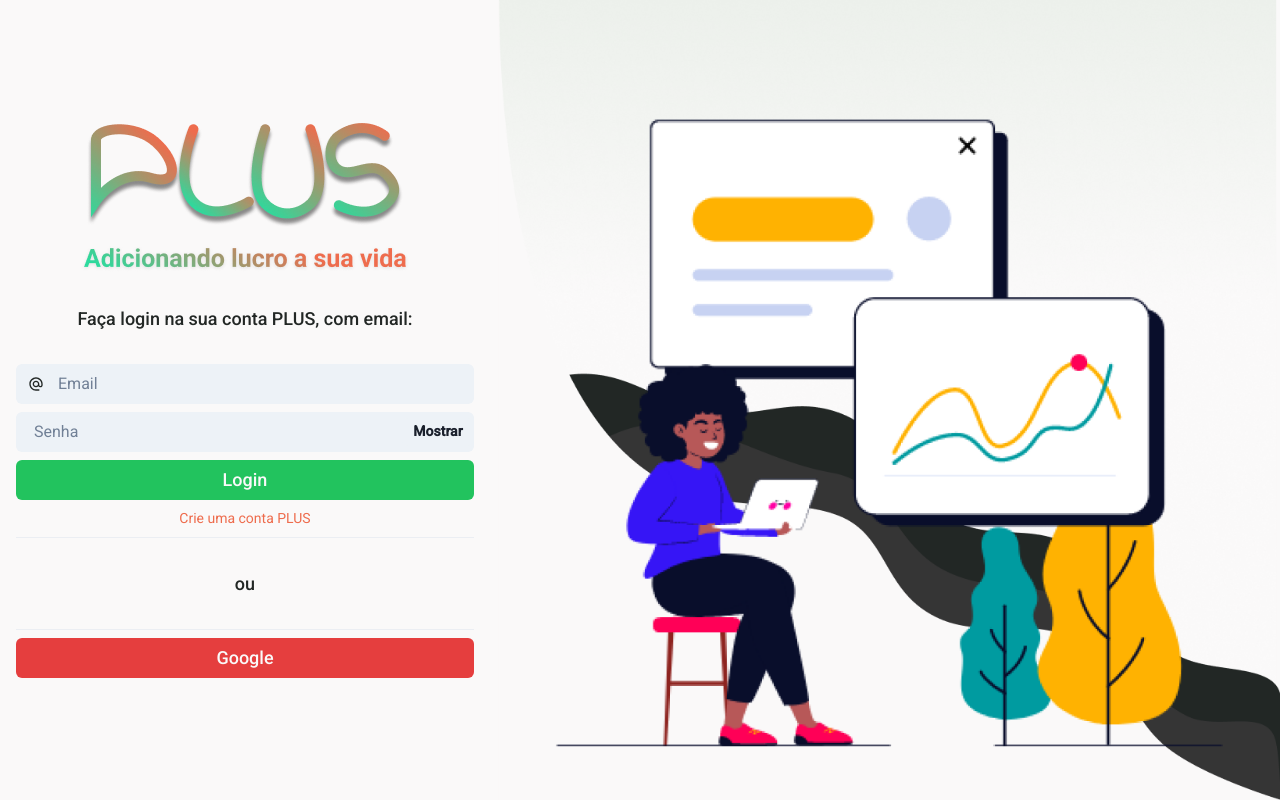
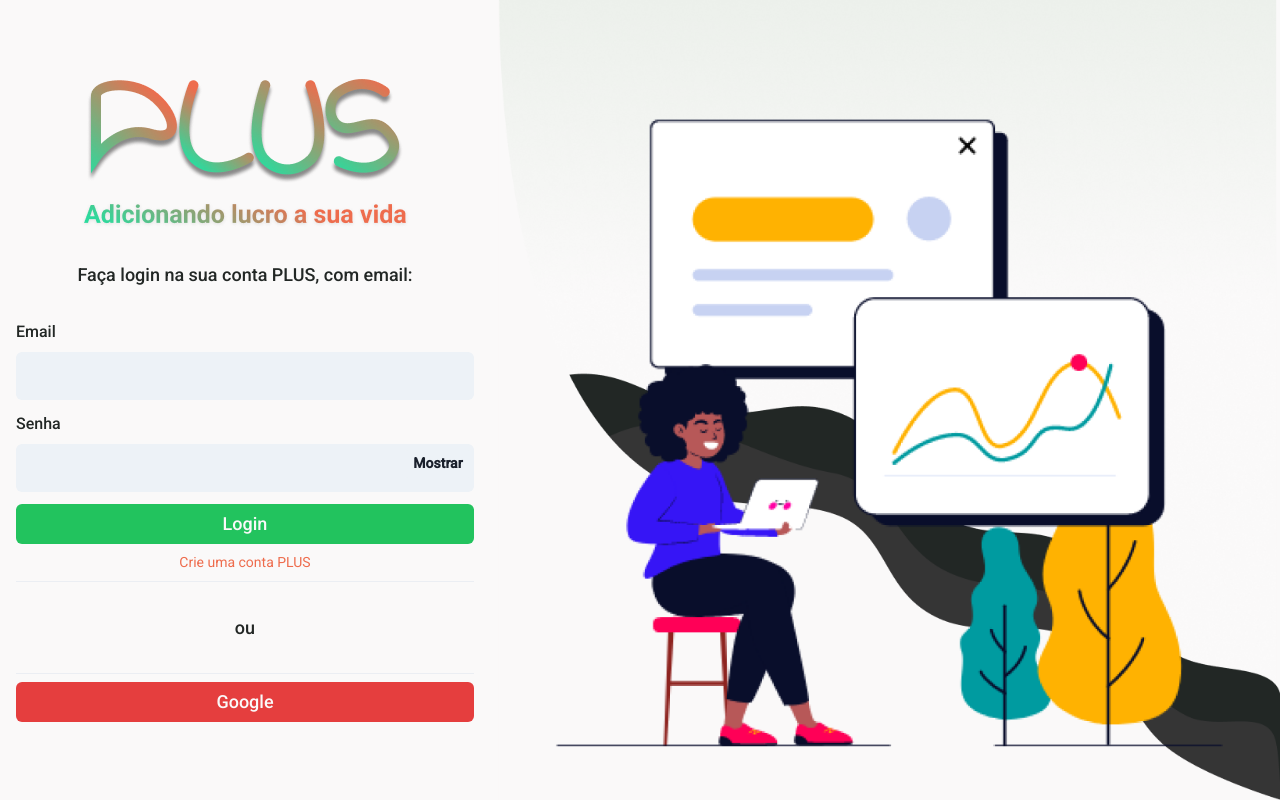
Before and after one commit to SitaGomes/Plus, a Next.js app: page / in a window 1280 px wide. Built offline with nearby package versions, Linux system fonts and the light colour scheme; no server answers.

Commit message:
feat: email sing in

```diff
--- a/src/pages/index.tsx
+++ b/src/pages/index.tsx
@@ -1,34 +1,71 @@
 import { NextPage } from "next";
 import NextLink from "next/link";
 import Head from 'next/head'
-import { useSession, signIn } from "next-auth/react"
+import { signIn } from "next-auth/react"
 import Router from "next/router";
-import { useEffect, useState } from "react";
+
+import { signInWithEmailAndPassword } from "firebase/auth";
+import {auth} from "../utils/firebase"
+
+import { useForm, SubmitHandler } from 'react-hook-form';
+import { yupResolver } from '@hookform/resolvers/yup';
+import * as yup from "yup";
 
 import toast from "react-hot-toast";
 
-import { EmailInput } from "../components/SingIn/EmailInput";
-import { PasswordInput } from "../components/SingIn/PasswordInput";
+import {  Button, Container, Divider, Link, HStack, Image, Text, useBreakpointValue, VStack, } from "@chakra-ui/react";
+import { Input } from "../components/SingIn/Input";
 import { Toaster } from "../components/Toaster";
 
-import {  Button, Container, Divider, Link, HStack, Image, Text, useBreakpointValue, VStack, FormControl, Input } from "@chakra-ui/react";
+interface ISingIn {
+    email: string,
+    password: string,
+}
 
+const singInSchema = yup.object().shape({
+    email: yup.string().required("E-mail Obrigatório").email("E-mail inválido"),
+    password: yup.string().required("Senha Obrigatória").min(6),
+})
 
 const SingIn: NextPage = () => {
 
-    const { data: session, status } = useSession();
 
+    const {register, handleSubmit, formState} = useForm<ISingIn>({resolver: yupResolver(singInSchema)})
+    const {errors} = formState
 
-    async function handleGoogleSingIn() {
+    const handleEmailSingIn: SubmitHandler<ISingIn> = async ({email, password}) => {
         try {
-            await signIn("google", {callbackUrl: "/dashboard", redirect: false})
-            toast.success("Login bem sucedido")
-        } catch (err) {
-            toast.error("Error na realização do login, tente mais tarde.")
+            const {user} = await signInWithEmailAndPassword(auth, email, password)
+            console.log(user)
+
+            toast.success("Login feito com sucesso!")
+            Router.push("/dashboard")
+        } catch(err) {
+            const error = err as Error
+
+            if (error.message === "Firebase: Error (auth/wrong-password)."){
+                return toast.error("Senha errada")
+            }
+
+            if (error.message === "Firebase: Error (auth/user-not-found).") {
+                return toast.error("Usuário não existe")
+            }
+
+            toast.error(error.message)
         }
 
     }
 
+    const handleGoogleSingIn = async () => {
+        try {
+            await signIn("google", {callbackUrl: "/dashboard", redirect: false})
+            toast.success("Login com o google bem sucedido!")
+
+        } catch (err) {
+            toast.error("Error no login com o Google. Por favor tente mais tarde.")
+        }
+
+    }
 
     const isMobileView = useBreakpointValue({
         base: true,
@@ -59,13 +96,32 @@ const SingIn: NextPage = () => {
                             <Text fontWeight="medium" fontSize="lg" py={6}>
                                 Faça login na sua conta PLUS, com email:
                             </Text>
-                            <EmailInput />
-                            <PasswordInput />
-                            <Button w="100%" colorScheme="whatsapp" color="brand.white-900">
-                                <Text fontWeight="medium" fontSize="lg">
-                                    Login
-                                </Text>
-                            </Button>
+
+                            <VStack as="form" gap={3} w="100%" onSubmit={handleSubmit(handleEmailSingIn)}>
+
+                                <Input
+                                    {...register("email")}
+                                    name="email"
+                                    type="email"
+                                    label="Email"
+                                    error={errors.email}
+                                />
+
+                                <Input
+                                    {...register("password")}
+                                    password
+                                    name="password"
+                                    label="Senha"
+                                    error={errors.password}
+                                />
+
+                                <Button w="100%" colorScheme="whatsapp" color="brand.white-900" type="submit">
+                                    <Text fontWeight="medium" fontSize="lg">
+                                        Login
+                                    </Text>
+                                </Button>
+                            </VStack>
+
                             <NextLink href="/singup">
                                 <Link color="brand.orange-500" fontSize="sm">Crie uma conta PLUS</Link>
                             </NextLink>
```
Also changed, not shown: src/pages/singup.tsx (+18 -9 lines).
